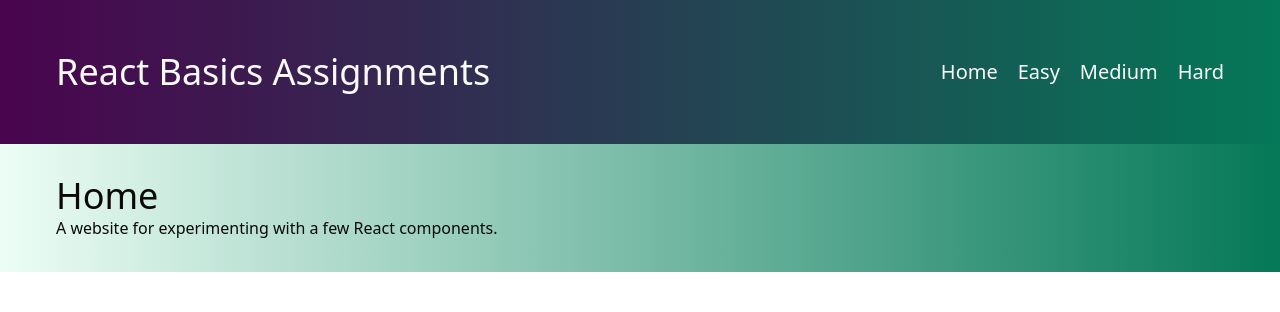
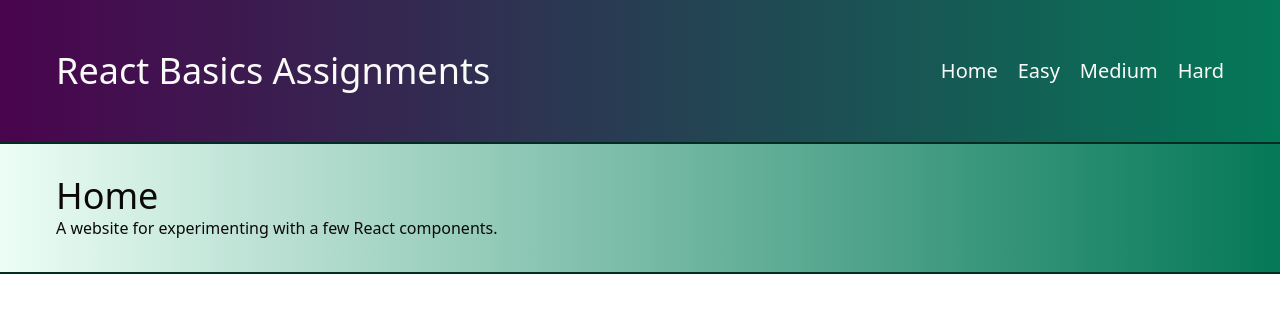
Before and after one commit to barlunden/reactbasics, a React (Create React App) app: page / in a window 1280 px wide. Shown: the top 312 px of the page. Built offline with nearby package versions, Linux system fonts and the light colour scheme.

Commit message:
Styling edits

```diff
--- a/src/components/Header.js
+++ b/src/components/Header.js
@@ -3,7 +3,7 @@
 
 function Header() {
   return (
-    <header className="header h-36 w-full flex bg-gradient-to-r from-fuchsia-950 to-emerald-700 text-stone-50 px-14">
+    <header className="header h-36 w-full flex bg-gradient-to-r from-fuchsia-950 to-emerald-700 border-b-2 border-b-emerald-950 text-stone-50 px-14">
       <h1 className="flex flex-1 justify-start self-center text-4xl">React Basics Assignments</h1>
       <nav className="flex flex-1 justify-end self-center">
         <ul className="flex flex-row gap-5 text-xl">
--- a/src/components/Pagetitle.js
+++ b/src/components/Pagetitle.js
@@ -1,6 +1,6 @@
 function Pagetitle({ title, subtitle }) {
     return (
-      <div className="bg-gradient-to-r from-emerald-50 to-emerald-700 px-14 py-8 text-stone-950">
+      <div className="bg-gradient-to-r from-emerald-50 to-emerald-700 px-14 py-8 border-b-2 border-b-emerald-950 text-stone-950">
         <h1 className="text-4xl">{title}</h1>
         <p>{subtitle}</p>
       </div>
```
